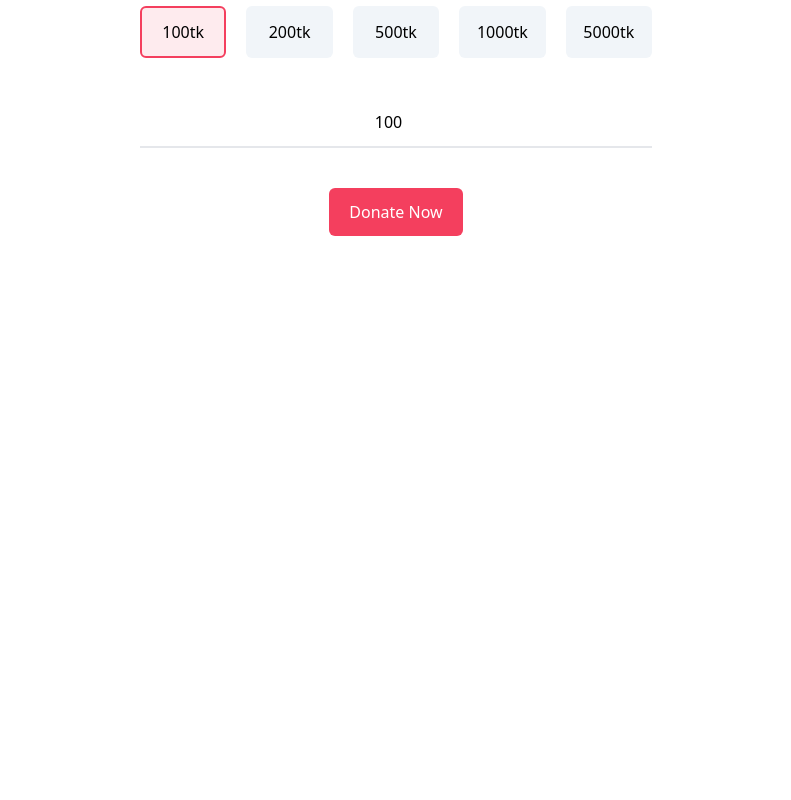
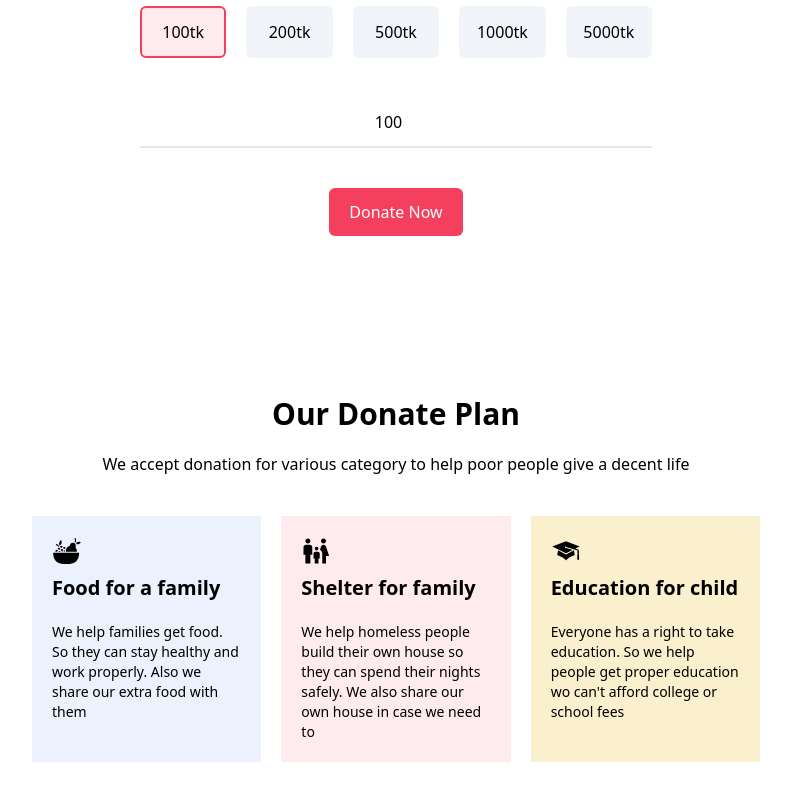
Before and after one commit to shahriyardx/donate-today, a React (Vite) app: page / in a window 1280 px wide. Shown: the part 698-1498 px from the top of the page, without its empty margins (244-1035 px from the left). Before the commit the page ends 1014 px from the top, so only its background shows below. Built offline with nearby package versions, Linux system fonts and the light colour scheme.

Commit message:
Added out donation plan

```diff
--- a/package.json
+++ b/package.json
@@ -12,6 +12,7 @@
     "@types/react-slick": "^0.23.10",
     "react": "^18.2.0",
     "react-dom": "^18.2.0",
+    "react-icons": "^4.6.0",
     "react-slick": "^0.29.0"
   },
   "devDependencies": {
--- a/src/App.tsx
+++ b/src/App.tsx
@@ -1,4 +1,5 @@
 import Donate from "./components/Donate"
+import DonatePlans from "./components/DonatePlans/DonatePlans"
 import HeroSlider from "./components/Slider/HeroSlider"
 
 const App = () => {
@@ -6,6 +7,7 @@ const App = () => {
     <div>
       <HeroSlider />
       <Donate />
+      <DonatePlans />
     </div>
   )
 }
--- /dev/null
+++ b/src/components/DonatePlans/DonatePlans.tsx
@@ -0,0 +1,55 @@
+import React from "react"
+import SectionHeader from "../SectionHeader"
+import { GiFruitBowl, GiGraduateCap } from "react-icons/gi"
+import { MdFamilyRestroom } from "react-icons/md"
+
+const DonatePlans = () => {
+  return (
+    <div className="max-w-3xl mx-auto py-20 px-5">
+      <SectionHeader
+        title="Our Donate Plan"
+        subtitle="We accept donation for various category to help poor people give a decent life"
+      />
+
+      <div className="grid grid-cols-1 sm:grid-cols-2 md:grid-cols-3 gap-5 mt-10">
+        <div className="p-5 bg-blue-500/10">
+          <GiFruitBowl className="text-3xl" />
+          <h3 className="text-lg sm:text-xl font-semibold mt-2">
+            Food for a family
+          </h3>
+
+          <p className="mt-5 text-xs sm:text-sm">
+            We help families get food. So they can stay healthy and work
+            properly. Also we share our extra food with them
+          </p>
+        </div>
+
+        <div className="p-5 bg-rose-500/10">
+          <MdFamilyRestroom className="text-3xl" />
+          <h3 className="text-lg sm:text-xl font-semibold mt-2">
+            Shelter for family
+          </h3>
+
+          <p className="mt-5 text-xs sm:text-sm">
+            We help homeless people build their own house so they can spend
+            their nights safely. We also share our own house in case we need to
+          </p>
+        </div>
+
+        <div className="p-5 bg-yellow-500/20 sm:col-span-2 md:col-span-1">
+          <GiGraduateCap className="text-3xl" />
+          <h3 className="text-lg sm:text-xl font-semibold mt-2">
+            Education for child
+          </h3>
+
+          <p className="mt-5 text-xs sm:text-sm">
+            Everyone has a right to take education. So we help people get proper
+            education wo can't afford college or school fees
+          </p>
+        </div>
+      </div>
+    </div>
+  )
+}
+
+export default DonatePlans
```
Also changed, not shown: 2 other files (tests, documents, lock files or other folders).
